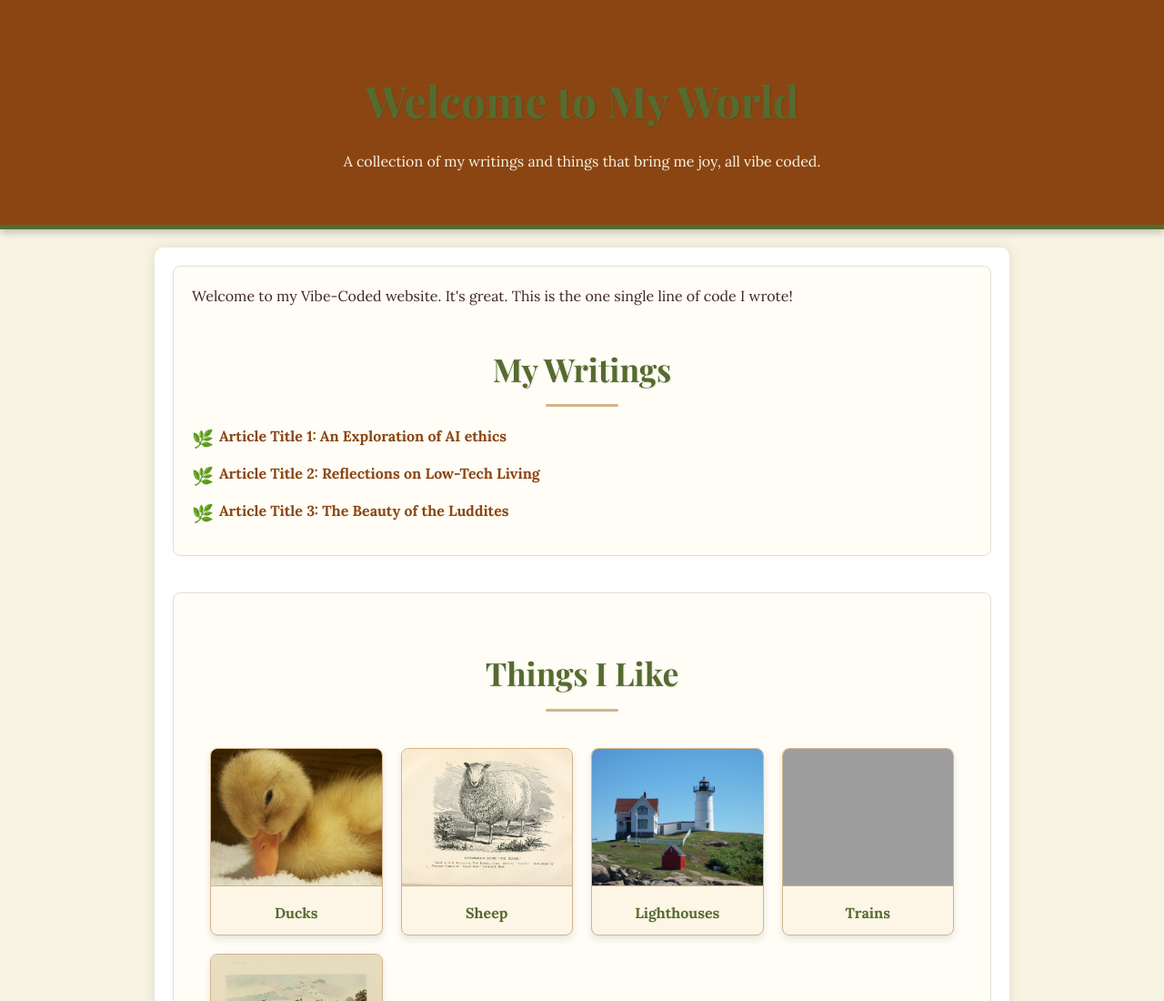
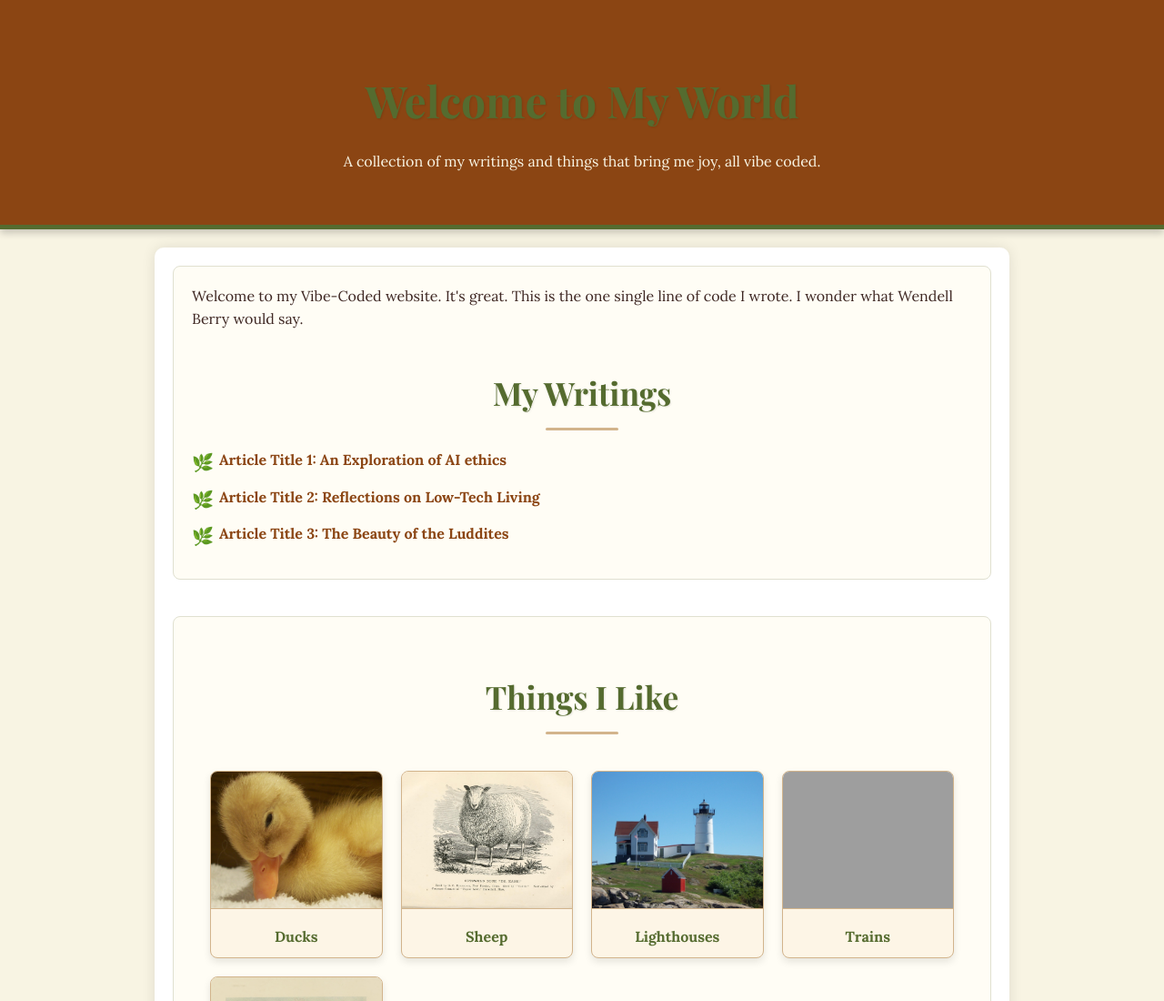
Before and after one commit to NutmeggerIsaac/Isaac-Vibe-Cod3, a plain HTML site: page index.html in a window 1280 px wide. Shown: the top 1100 px of the page at 91% size. Drawn offline with nearby package versions, Linux system fonts and the light colour scheme; grey boxes are pictures that could not be loaded; a script that the page names is missing.

Commit message:
Update index.html

```diff
--- a/index.html
+++ b/index.html
@@ -15,7 +15,7 @@
 
     <main>
         <section id="my-writings">
-            Welcome to my Vibe-Coded website. It's great. This is the one single line of code I wrote!
+            Welcome to my Vibe-Coded website. It's great. This is the one single line of code I wrote. I wonder what Wendell Berry would say.
             <h2>My Writings</h2>
             <ul>
                 <li><a href="link-to-article-1.html">Article Title 1: An Exploration of AI ethics</a></li>
```
